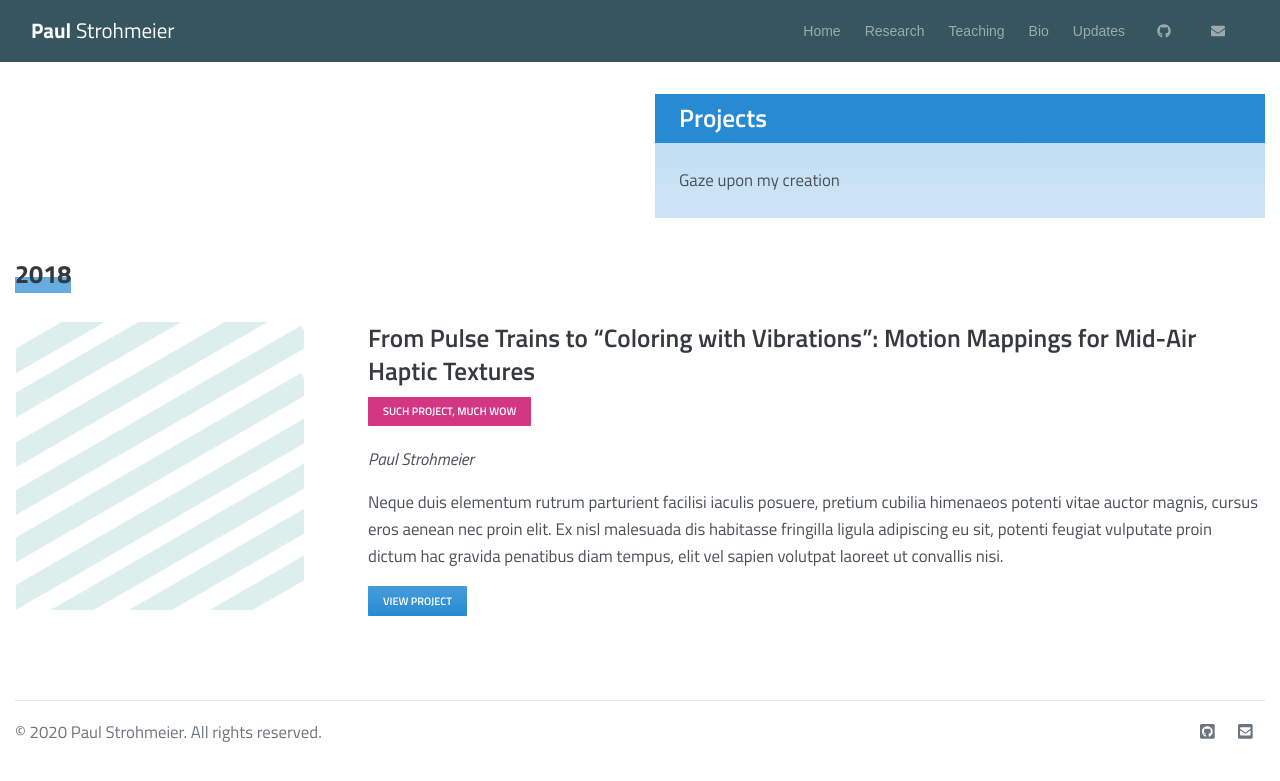
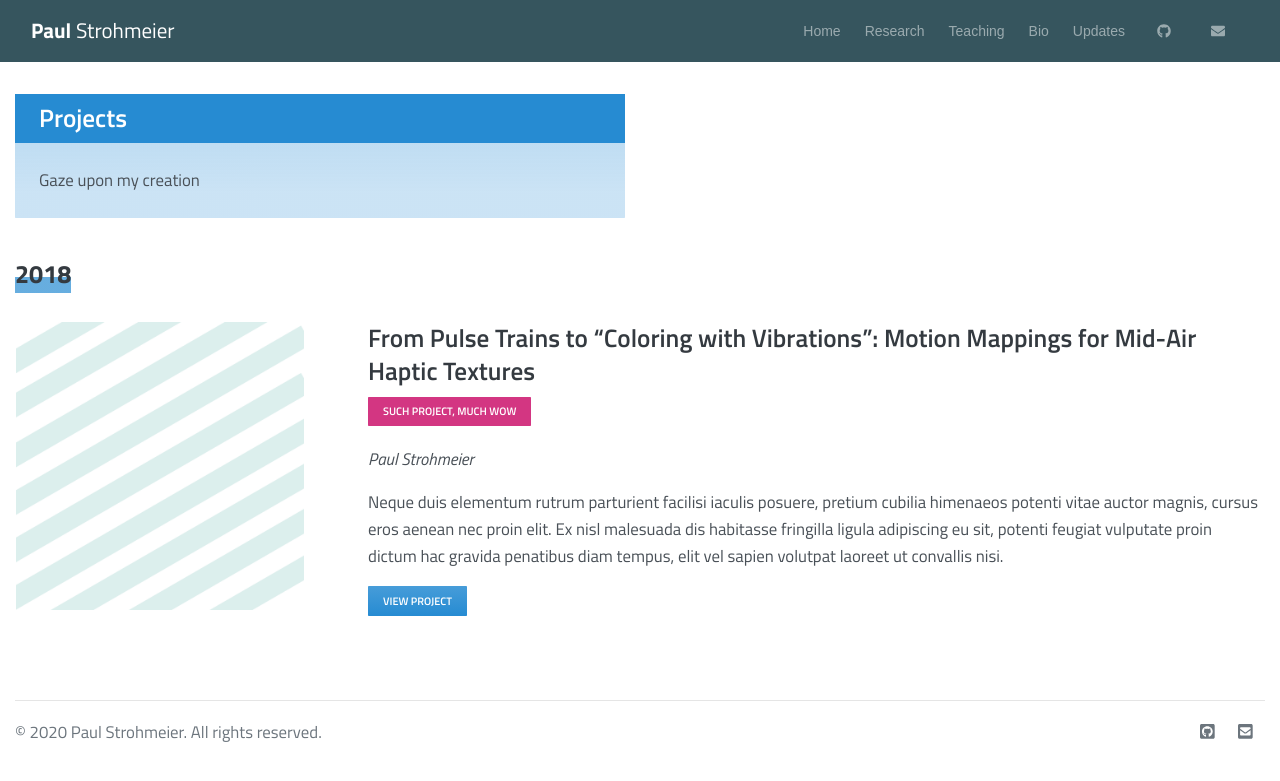
Before and after one commit to fkeel/fkeel.gitub.io, a Jekyll site: the page built from projects.html, in a window 1280 px wide. Shown: the top 781 px of the page. Built offline with Jekyll 4.4.1, drawn with Linux system fonts in a browser that asks for light colours.

Commit message:
Update projects.html

```diff
--- a/projects.html
+++ b/projects.html
@@ -5,7 +5,7 @@
 ---
 
 <div class="row">
-  <div class="offset-xl-6 col-xl-6 offset-md-0 col-md-12">
+  <div class="offset-xl-0 col-xl-6 offset-md-0 col-md-12">
     <div class="card card-pricing border-0 bg-blue-ll py-0">
       <h4 class="mb-0 pl-4 mt-0 k-subheader bg-blue text-white py-2 mx-0">{{ page.title }}</h4>
       <div class="card-body py-4">
```
